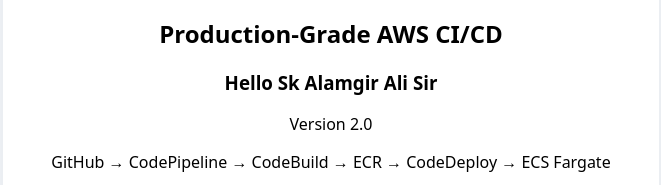
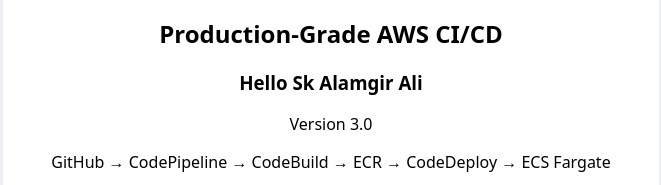
Before and after one commit to Alamgir00/kubemind-ai-cicd, a plain HTML site: page application/app/index.html in a window 1280 px wide. Shown: the part 359-544 px from the top of the page, without its empty margins (309-970 px from the left). Drawn offline with Linux system fonts and the light colour scheme.

Commit message:
Update greeting and version in index.html

```diff
--- a/application/app/index.html
+++ b/application/app/index.html
@@ -15,8 +15,8 @@
     <div class="ok">CI/CD Deployment Healthy</div>
     <h1>KubeMind AI</h1>
     <h2>Production-Grade AWS CI/CD</h2>
-    <h3>Hello Sk Alamgir Ali Sir</h3>
-    <p>Version 2.0</p>
+    <h3>Hello Sk Alamgir Ali </h3>
+    <p>Version 3.0</p>
     <p>GitHub → CodePipeline → CodeBuild → ECR → CodeDeploy → ECS Fargate</p>
   </main>
 </body>
```
